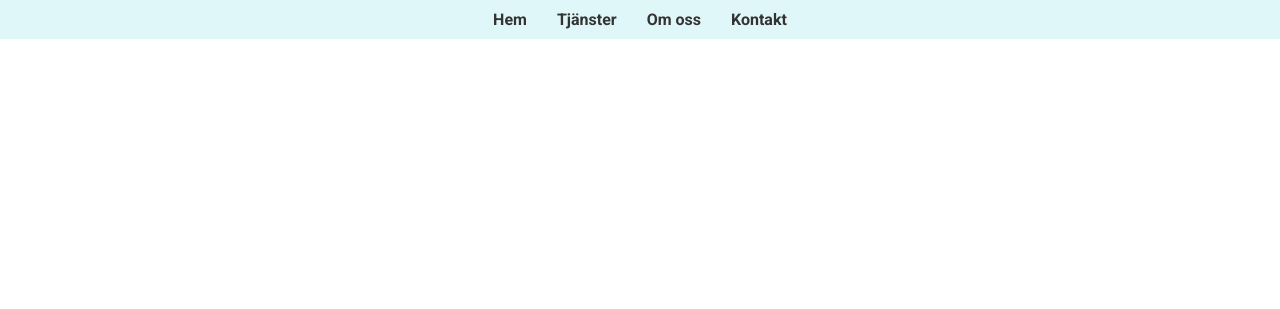
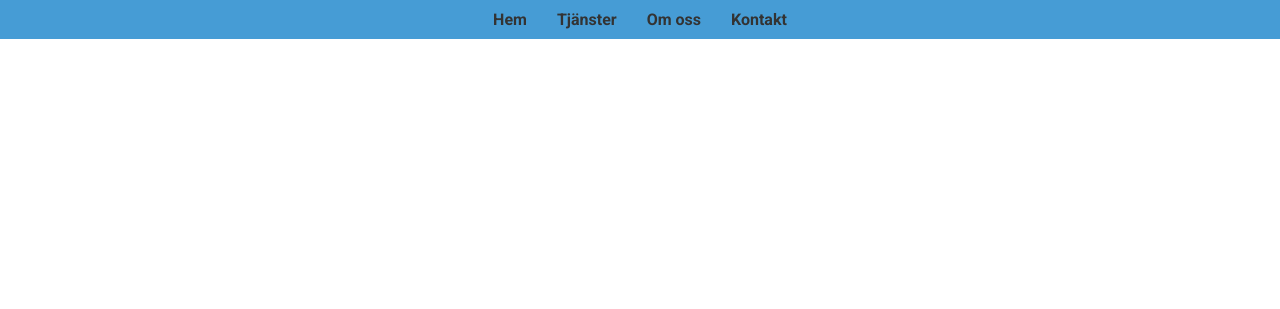
Before and after one commit to infotrekka/infotrekka.github.io, a plain HTML site: page index.html in a window 1280 px wide. Shown: the top 309 px of the page. Drawn offline with Linux system fonts and the light colour scheme.

Commit message:
Update Header

```diff
--- a/style.css
+++ b/style.css
@@ -9,7 +9,7 @@ body {
 
 /* Header styling */
 header {
-    background-color: #e0f7fa; /* Ljusblå header */
+    background-color: #469cd5; /* Ljusblå header */
     padding: 10px 0;
     text-align: center;
 }
```
